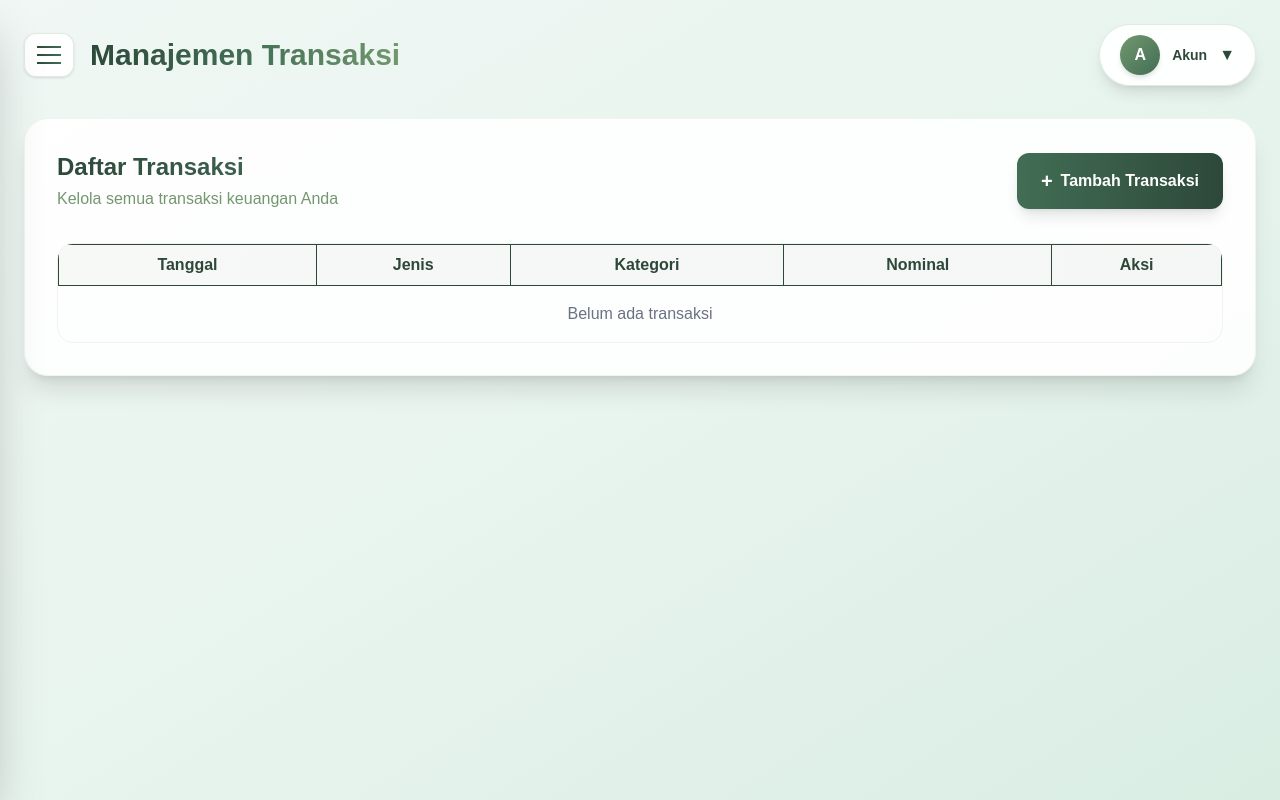
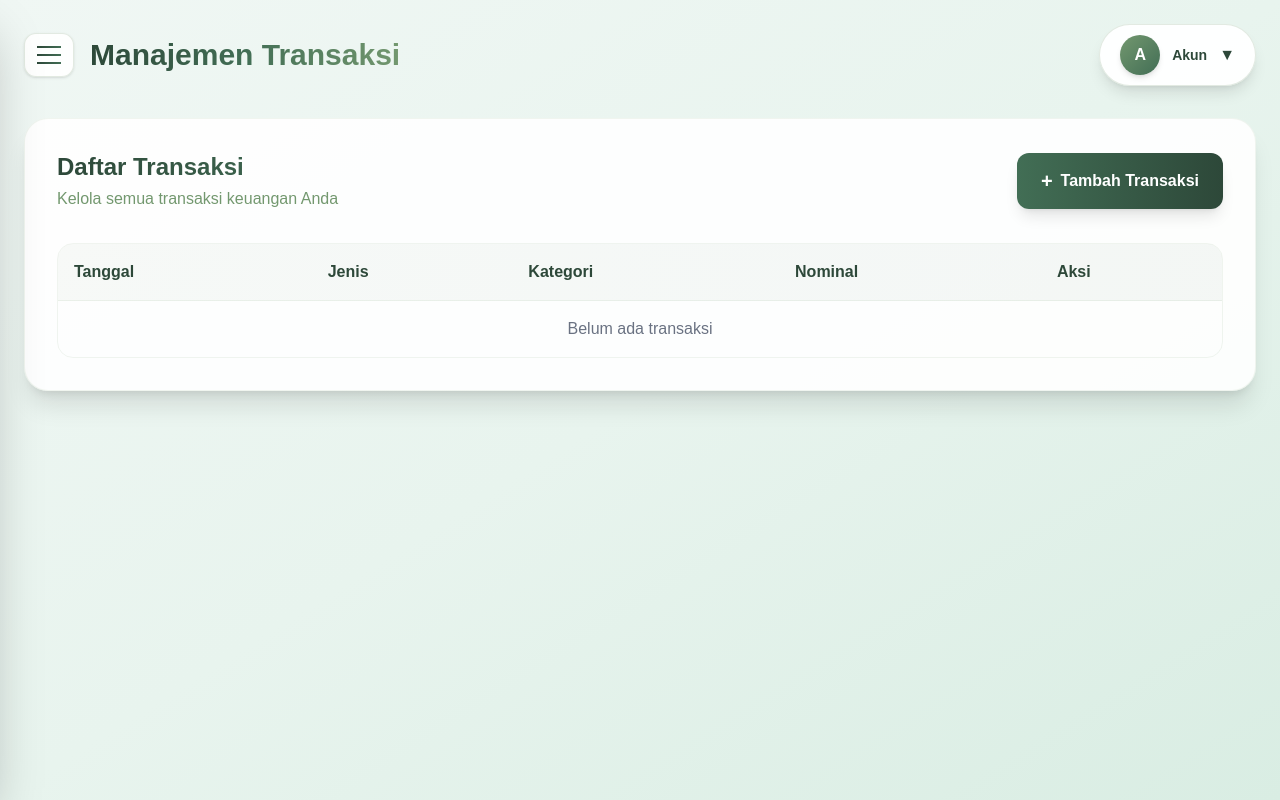
Before and after one commit to loishaard21/project_keuangan_yesoryes, a Next.js app in the folder frontend/: page /transaksi in a window 1280 px wide. Built offline with nearby package versions, Linux system fonts and the light colour scheme.

Commit message:
kevin: merubah kolom tabel

```diff
--- a/frontend/app/transaksi/page.tsx
+++ b/frontend/app/transaksi/page.tsx
@@ -244,11 +244,11 @@ export default function TransaksiPage() {
             <table className="w-full">
               <thead>
                 <tr className="bg-gradient-to-r from-[#73986F]/5 to-[#426E55]/5">
-                  <th className="border p-2">Tanggal</th>
-                  <th className="border p-2">Jenis</th>
-                  <th className="border p-2">Kategori</th>
-                  <th className="border p-2">Nominal</th>
-                  <th className="border p-2">Aksi</th>
+                  <th className="p-4 text-left text-[#2D4839] font-semibold border-b border-[#73986F]/10">Tanggal</th>
+                  <th className="p-4 text-left text-[#2D4839] font-semibold border-b border-[#73986F]/10">Jenis</th>
+                  <th className="p-4 text-left text-[#2D4839] font-semibold border-b border-[#73986F]/10">Kategori</th>
+                  <th className="p-4 text-left text-[#2D4839] font-semibold border-b border-[#73986F]/10">Nominal</th>
+                  <th className="p-4 text-left text-[#2D4839] font-semibold border-b border-[#73986F]/10">Aksi</th>
                 </tr>
               </thead>
               <tbody>
```
